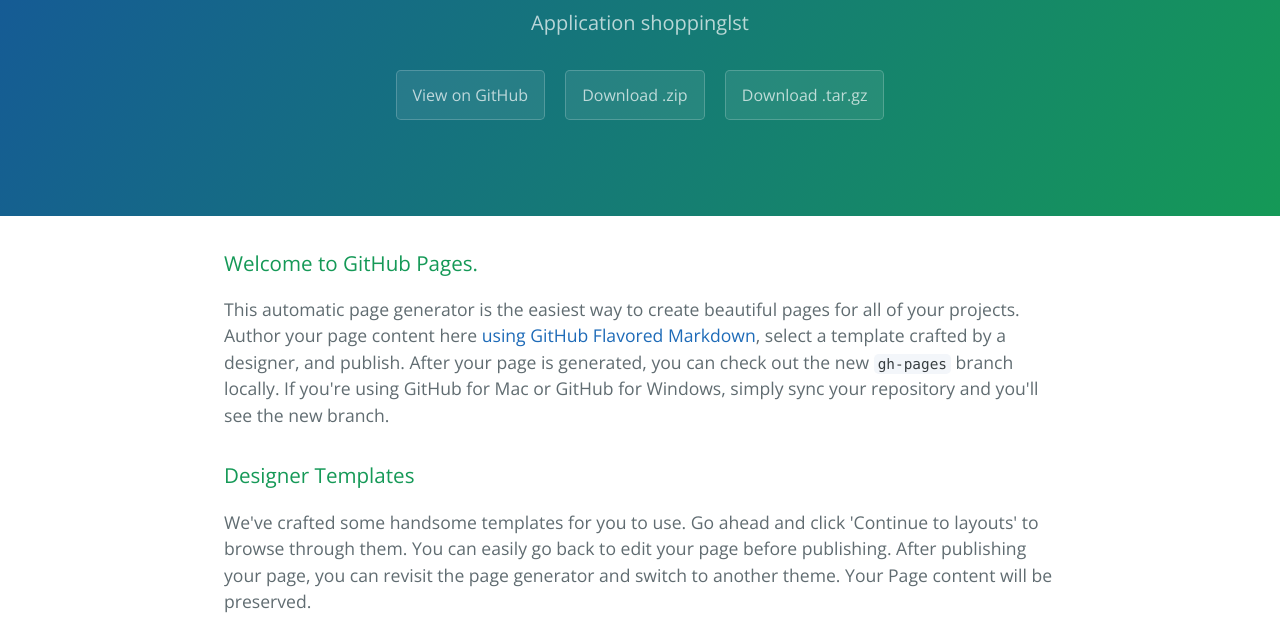
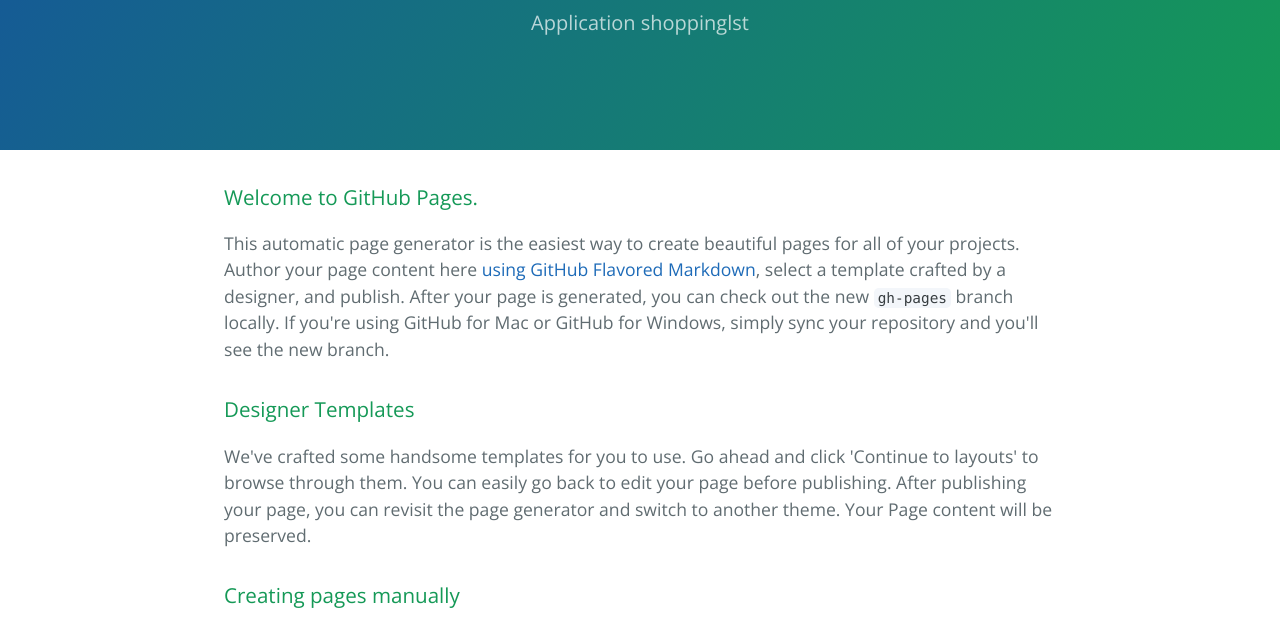
Before and after one commit to thebox-newsuk/shopping-list, a plain HTML site: page index.html in a window 1280 px wide. Shown: the part 167-793 px from the top of the page. Drawn offline with nearby package versions, Linux system fonts and the light colour scheme.

Commit message:
Deleted items

```diff
--- a/index.html
+++ b/index.html
@@ -13,9 +13,6 @@
     <section class="page-header">
       <h1 class="project-name">Shopping-list</h1>
       <h2 class="project-tagline">Application shoppinglst</h2>
-      <a href="https://github.com/thebox-newsuk/shopping-list" class="btn">View on GitHub</a>
-      <a href="https://github.com/thebox-newsuk/shopping-list/zipball/master" class="btn">Download .zip</a>
-      <a href="https://github.com/thebox-newsuk/shopping-list/tarball/master" class="btn">Download .tar.gz</a>
     </section>
 
     <section class="main-content">
```
